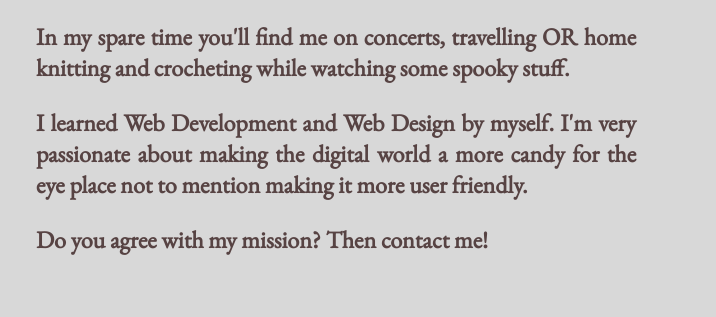
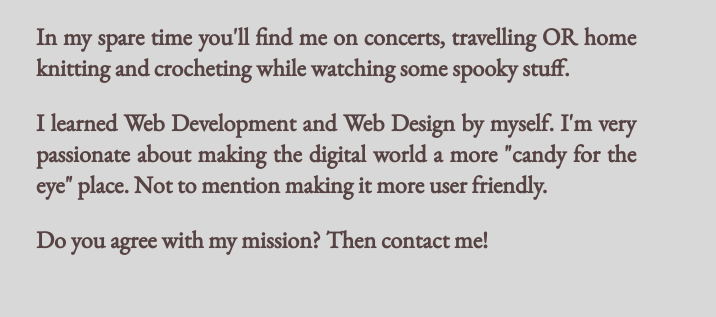
Before and after one commit to WiliTheSParrow/portfolio_wilithesparrow, a plain HTML site: page public/index.html in a window 1280 px wide. Shown: the part 1233-1550 px from the top of the page, 564-1280 px from the left. Drawn offline with nearby package versions, Linux system fonts and the light colour scheme; a web font is replaced by a local one.

Commit message:
updated content text2

```diff
--- a/public/index.html
+++ b/public/index.html
@@ -42,7 +42,7 @@
                 <p>In my spare time you'll find me on concerts, travelling OR home knitting and crocheting while watching some
                     spooky stuff.</p>
                 <p>I learned Web Development and Web Design by myself. I'm very passionate about making the digital
-                    world a more candy for the eye place not to mention making it more user friendly.</p>
+                    world a more "candy for the eye" place. Not to mention making it more user friendly.</p>
                 <p>Do you agree with my mission? Then contact me!</p>
             </div>
         </div>
```
